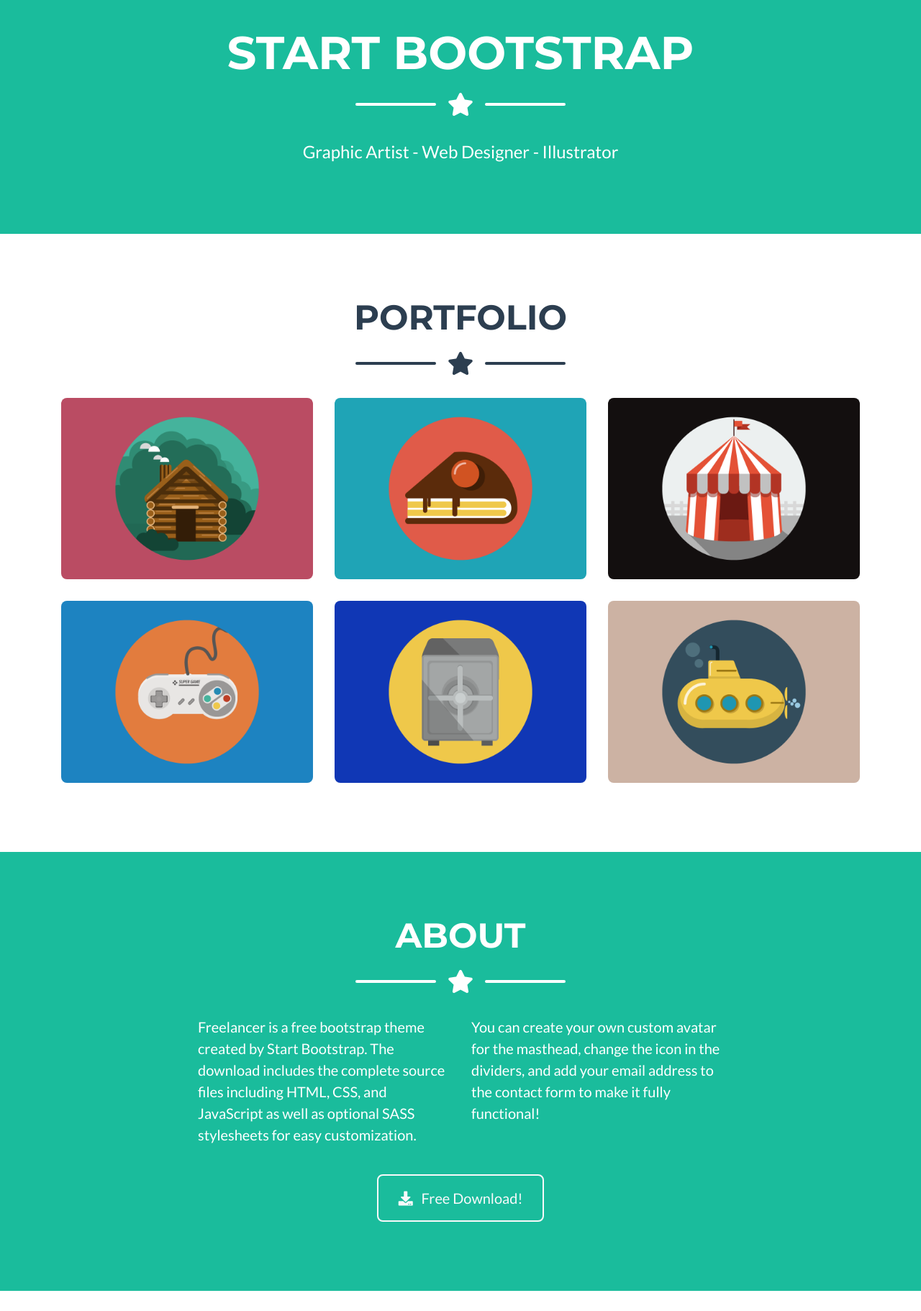
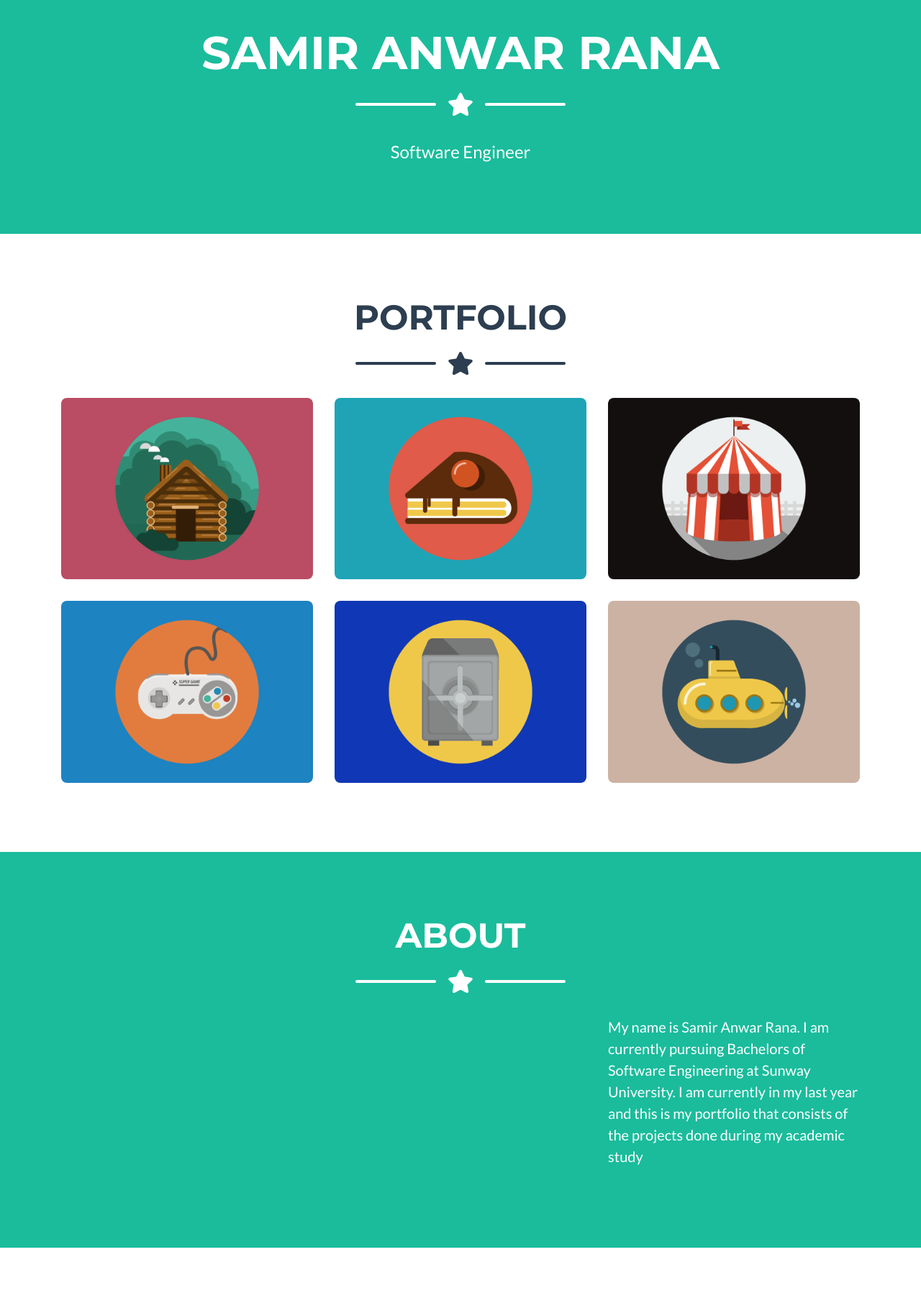
Before and after one commit to samirrana/samirrana.github.io, a website with bundled scripts: page index.html in a window 1280 px wide. Shown: the part 458-2280 px from the top of the page at 72% size. Built offline with nearby package versions, Linux system fonts and the light colour scheme.

Commit message:
Edited Frontpage

```diff
--- a/index.html
+++ b/index.html
@@ -54,7 +54,7 @@
       <img class="masthead-avatar mb-5" src="img/avataaars.svg" alt="">
 
       <!-- Masthead Heading -->
-      <h1 class="masthead-heading text-uppercase mb-0">Start Bootstrap</h1>
+      <h1 class="masthead-heading text-uppercase mb-0">Samir Anwar Rana</h1>
 
       <!-- Icon Divider -->
       <div class="divider-custom divider-light">
@@ -66,7 +66,7 @@
       </div>
 
       <!-- Masthead Subheading -->
-      <p class="masthead-subheading font-weight-light mb-0">Graphic Artist - Web Designer - Illustrator</p>
+      <p class="masthead-subheading font-weight-light mb-0">Software Engineer</p>
 
     </div>
   </header>
@@ -187,22 +187,11 @@
       <!-- About Section Content -->
       <div class="row">
         <div class="col-lg-4 ml-auto">
-          <p class="lead">Freelancer is a free bootstrap theme created by Start Bootstrap. The download includes the complete source files including HTML, CSS, and JavaScript as well as optional SASS stylesheets for easy customization.</p>
+          <p class="lead">My name is Samir Anwar Rana. I am currently pursuing Bachelors of Software Engineering at Sunway University. I am currently in my last year and this is my portfolio that consists of the projects done during my academic study</p>
         </div>
-        <div class="col-lg-4 mr-auto">
-          <p class="lead">You can create your own custom avatar for the masthead, change the icon in the dividers, and add your email address to the contact form to make it fully functional!</p>
-        </div>
-      </div>
 
-      <!-- About Section Button -->
-      <div class="text-center mt-4">
-        <a class="btn btn-xl btn-outline-light" href="https://startbootstrap.com/themes/freelancer/">
-          <i class="fas fa-download mr-2"></i>
-          Free Download!
-        </a>
-      </div>
 
-    </div>
+
   </section>
 
   <!-- Contact Section -->
@@ -274,8 +263,8 @@
         <!-- Footer Location -->
         <div class="col-lg-4 mb-5 mb-lg-0">
           <h4 class="text-uppercase mb-4">Location</h4>
-          <p class="lead mb-0">2215 John Daniel Drive
-            <br>Clark, MO 65243</p>
+          <p class="lead mb-0">Subang Jaya
+            <br>Malaysia</p>
         </div>
 
         <!-- Footer Social Icons -->
@@ -297,9 +286,9 @@
 
         <!-- Footer About Text -->
         <div class="col-lg-4">
-          <h4 class="text-uppercase mb-4">About Freelancer</h4>
-          <p class="lead mb-0">Freelance is a free to use, MIT licensed Bootstrap theme created by
-            <a href="http://startbootstrap.com">Start Bootstrap</a>.</p>
+          <h4 class="text-uppercase mb-4">/h4>
+          <p class="lead mb-0">Here is my
+            <a href="https://www.linkedin.com/in/samir-anwar-rana-980028186/">Linkedin Profile</a>.</p>
         </div>
 
       </div>
@@ -309,7 +298,7 @@
   <!-- Copyright Section -->
   <section class="copyright py-4 text-center text-white">
     <div class="container">
-      <small>Copyright &copy; Your Website 2019</small>
+      <small>Copyright &copy; Samir Anwar Rana</small>
     </div>
   </section>
 
```
